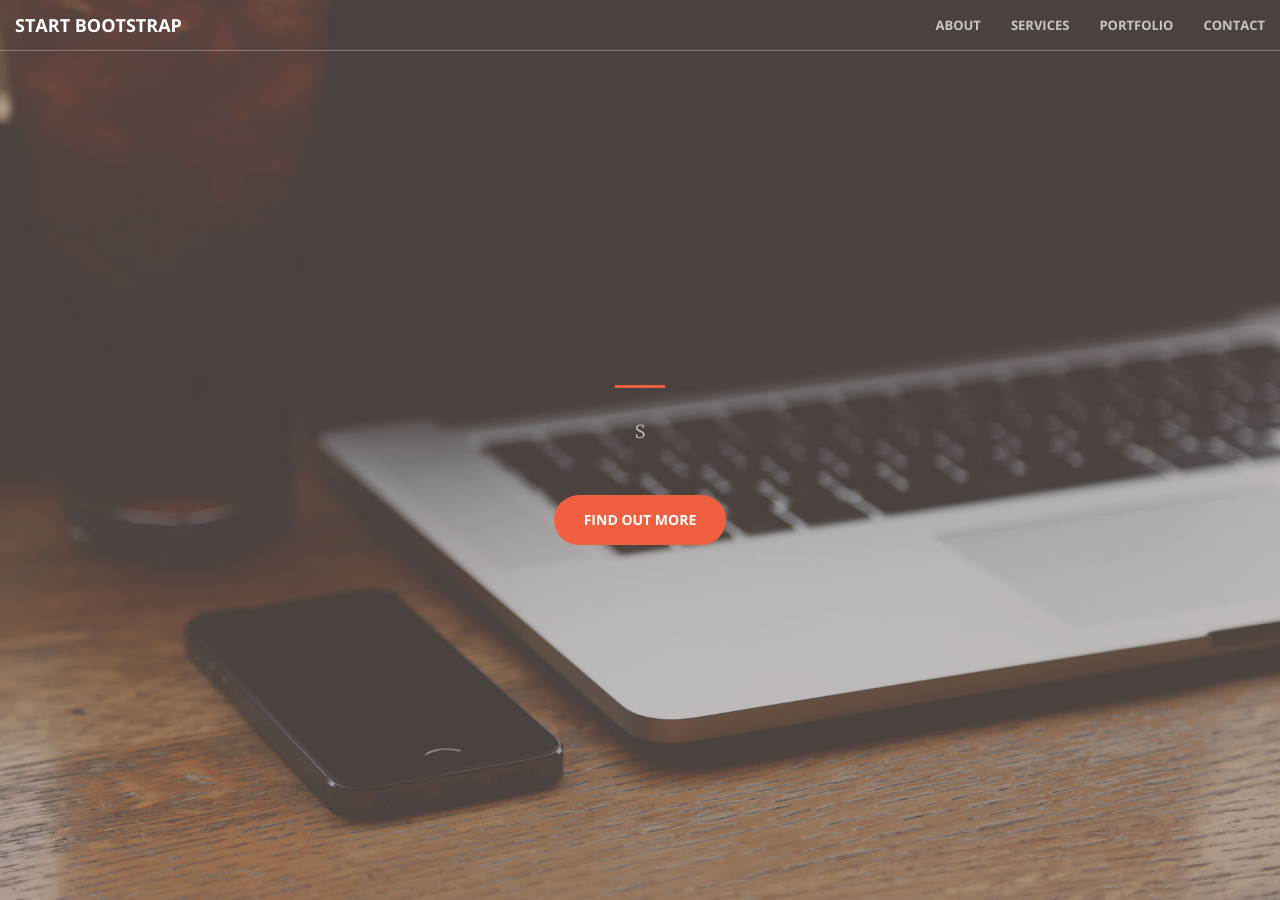
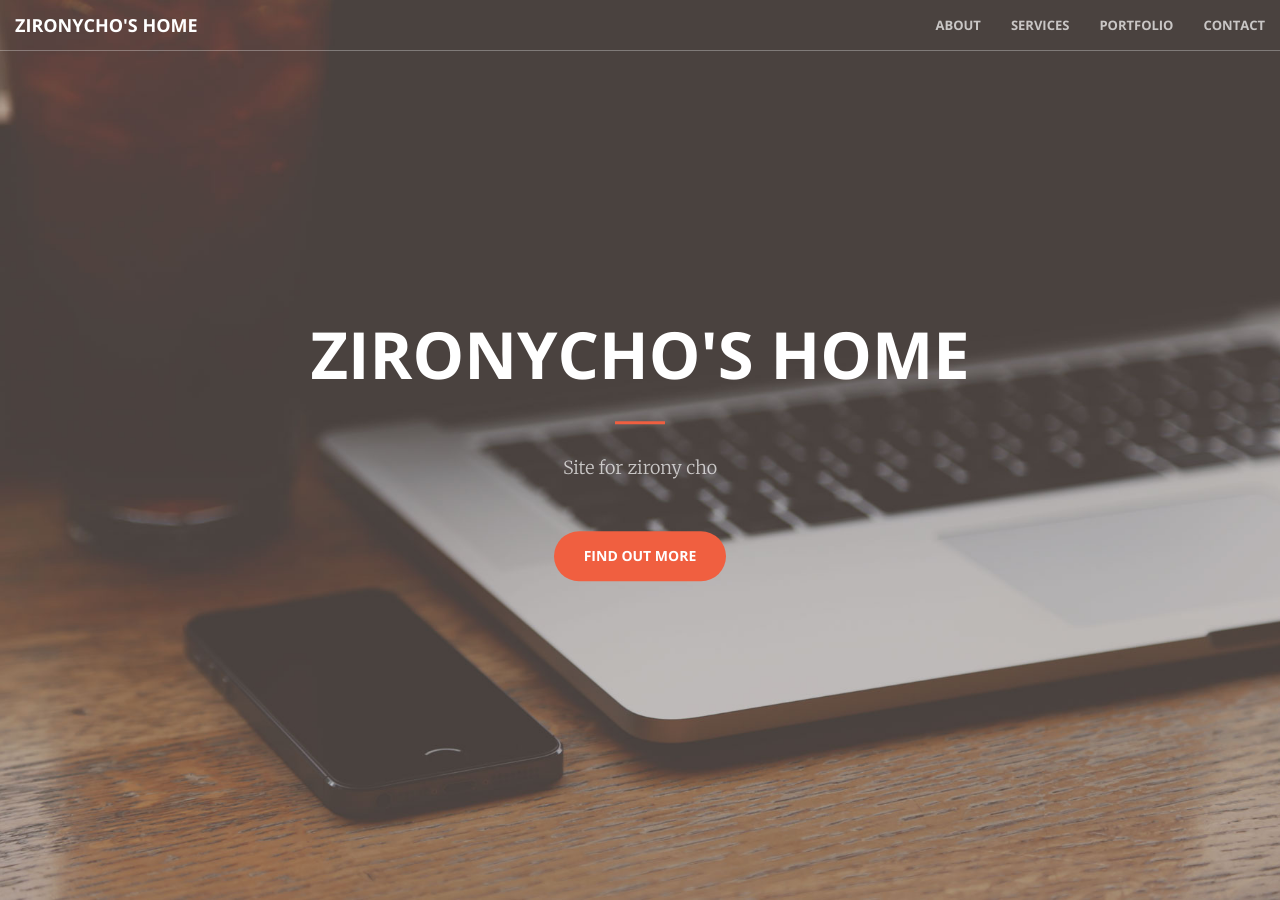
Before and after one commit to zironycho/zironycho.github.io, a Jekyll site: the page built from index.html, in a window 1280 px wide and 900 px high. Built offline with Jekyll 4.4.1, drawn with Linux system fonts in a browser that asks for light colours.

Commit message:
update title

```diff
--- a/_includes/header.html
+++ b/_includes/header.html
@@ -1,9 +1,9 @@
 <header>
     <div class="header-content">
         <div class="header-content-inner">
-			<h1></h1>
+			<h1>{{ site.title }}</h1>
             <hr>
-            <p>S</p>
+            <p>Site for zirony cho</p>
             <a href="#about" class="btn btn-primary btn-xl page-scroll">Find Out More</a>
         </div>
     </div>
--- a/_includes/nav.html
+++ b/_includes/nav.html
@@ -8,7 +8,7 @@
                 <span class="icon-bar"></span>
                 <span class="icon-bar"></span>
             </button>
-            <a class="navbar-brand page-scroll" href="#page-top">Start Bootstrap</a>
+			<a class="navbar-brand page-scroll" href="#page-top">{{ site.title }}</a>
         </div>
 
         <!-- Collect the nav links, forms, and other content for toggling -->
```
